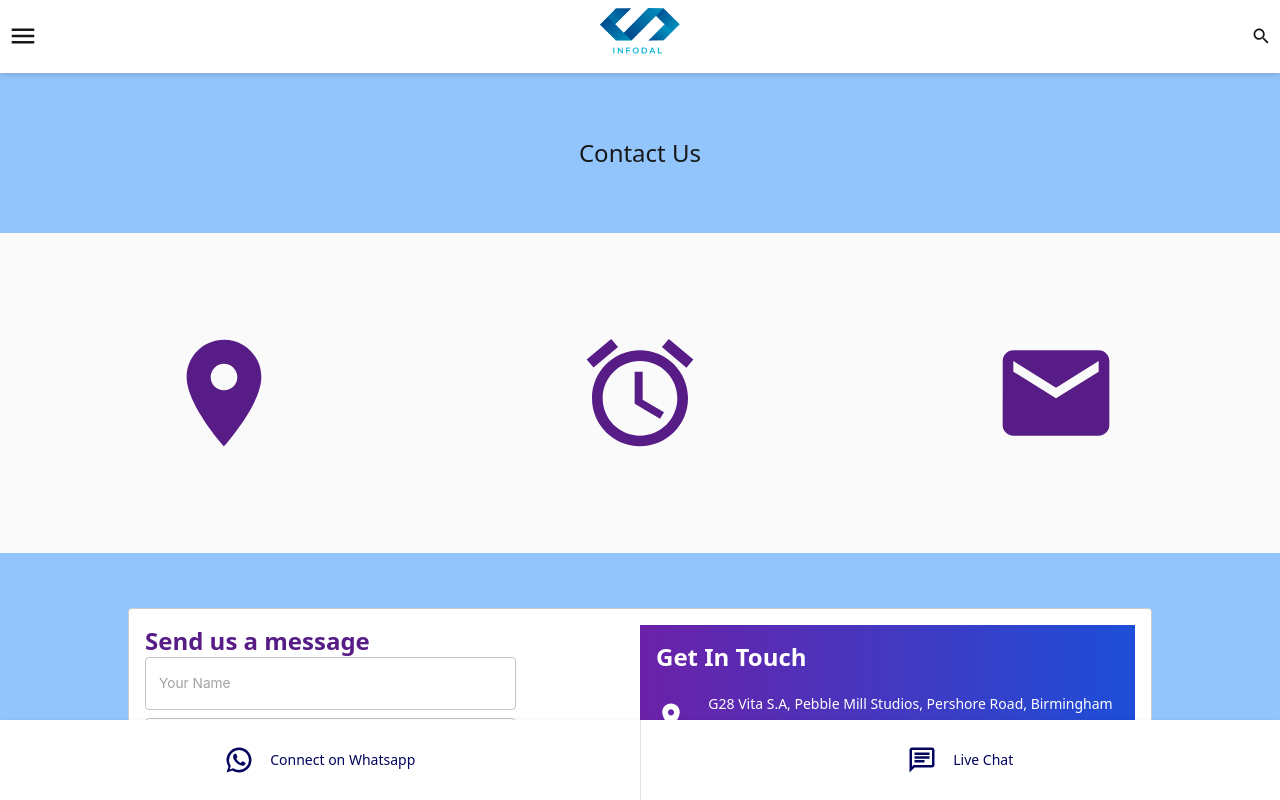
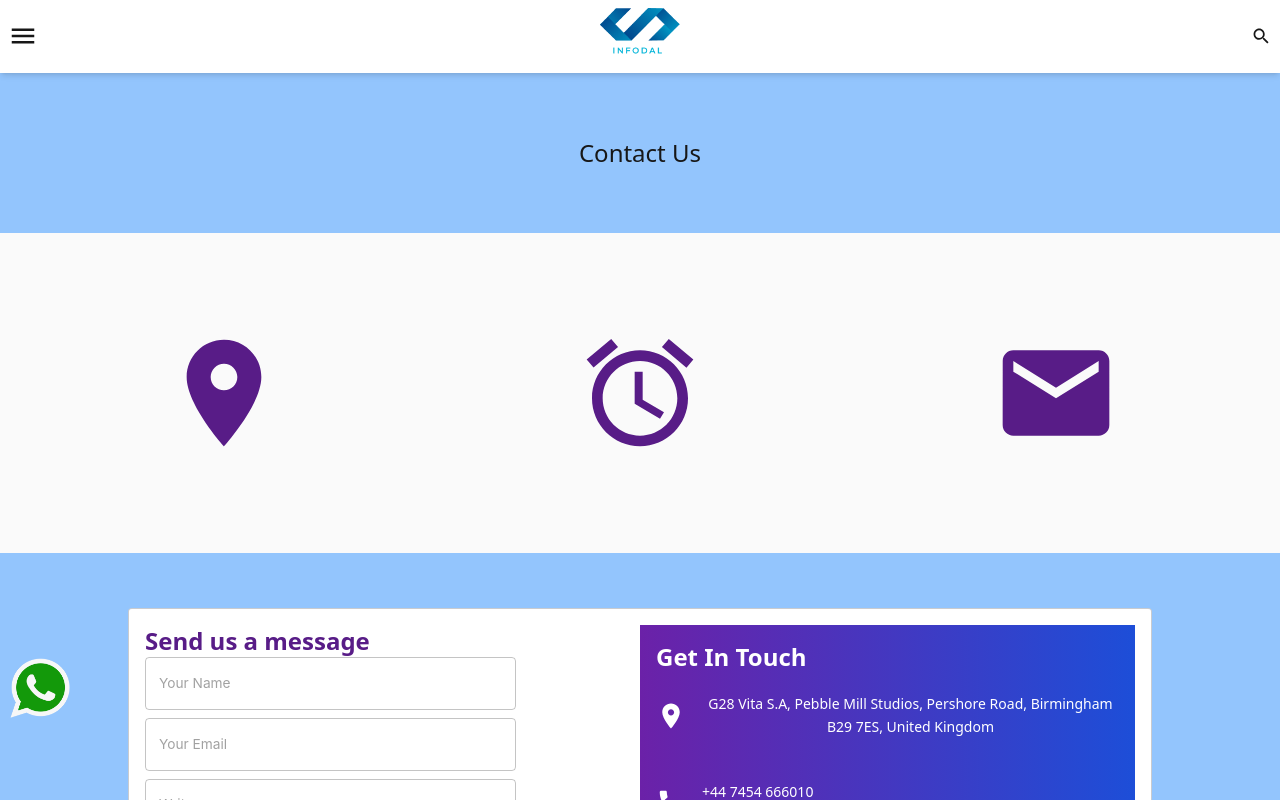
Before and after one commit to Gaurav-2k1/test, a Next.js app: page /contact in a window 1280 px wide. Shown: the top 800 px of the page. Built offline with nearby package versions, Linux system fonts and the light colour scheme.

Commit message:
Whatsapp Bubble

```diff
--- a/components/Header/Header.js
+++ b/components/Header/Header.js
@@ -1,10 +1,9 @@
 import MenuIcon from "@mui/icons-material/Menu";
 import SearchOutlinedIcon from "@mui/icons-material/SearchOutlined";
-import ShoppingCartOutlinedIcon from "@mui/icons-material/ShoppingCartOutlined";
 import { useMediaQuery } from "@mui/material";
 import Image from "next/image";
 import { useRouter } from "next/router";
-import React, { useState } from "react";
+import React from "react";
 import Logo from "../../public/logo.png";
 import { theme } from "../../utils/theme";
 import { useDispatch, useSelector } from "react-redux";
--- a/components/Shared/Layout.js
+++ b/components/Shared/Layout.js
@@ -1,10 +1,10 @@
 import Head from "next/head";
+import Image from "next/image";
 import Script from "next/script";
 import React from "react";
 import Footer from "../Footer/Footer";
 import Header from "../Header/Header";
-import ActionButton from "./ActionButton";
-
+import WhatsappLogo from "../../public/whatsapp.png";
 export default function Layout({ children }) {
   return (
     <div>
@@ -25,11 +25,22 @@ export default function Layout({ children }) {
 
       <body>
         {children}
-        <ActionButton />
         <Script
           strategy="lazyOnload"
           src="https://embed.tawk.to/62875780b0d10b6f3e732f96/1g3garkem"
         />
+        <div className="sticky w-16 h-16 z-50 left-2 bottom-20">
+          <Image
+            src={WhatsappLogo}
+            alt="Connect on Whatsapp"
+            objectFit="contain"
+            onClick={() => {
+              window.open(
+                "https://wa.me/9302584342?text=Hi%2C+I+am+exploring+some+Courses+on+Infodal%2C+will+you+be+able+to+assist+me%3F"
+              );
+            }}
+          />
+        </div>
       </body>
 
       <footer>
--- a/pages/_app.js
+++ b/pages/_app.js
@@ -7,7 +7,6 @@ import { Toaster } from "react-hot-toast";
 import { Provider as ReduxProvider } from "react-redux";
 import store from "../store";
 import Layout from "../components/Shared/Layout";
-
 function MyApp({ Component, pageProps }) {
   return (
     <ReduxProvider store={store}>
```
Also changed, not shown: public/whatsapp.png (added).
